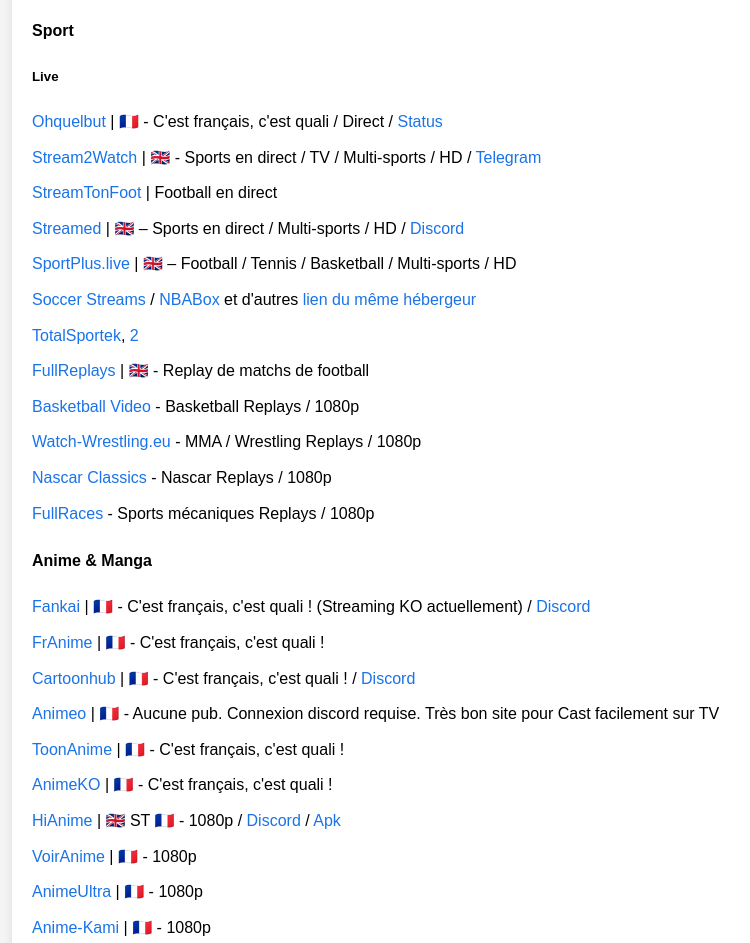
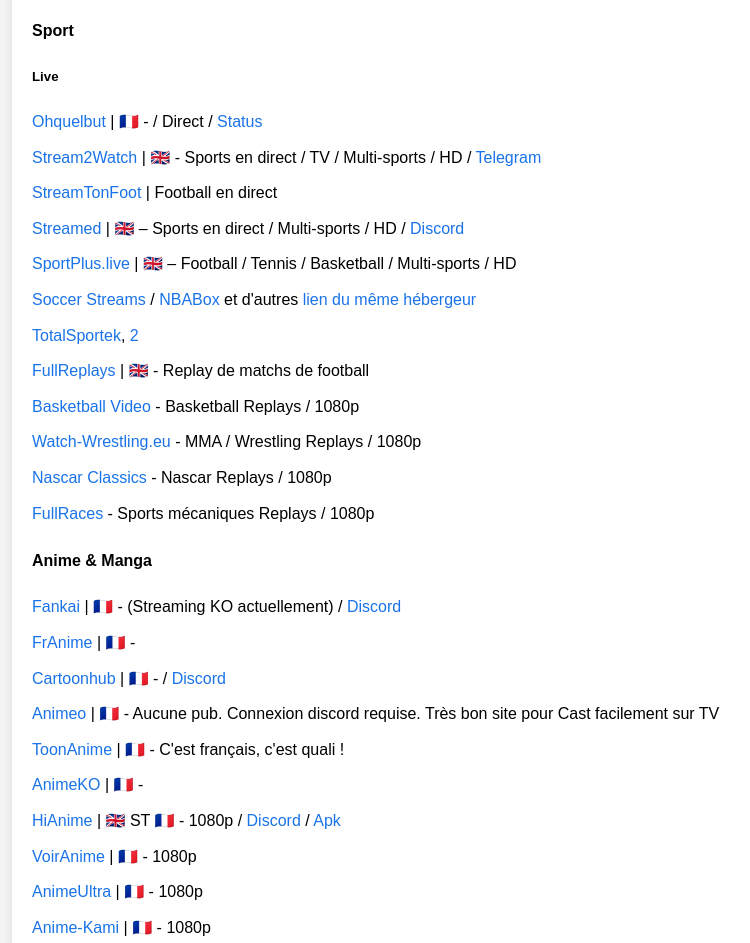
Before and after one commit to acuraek4-droid/wikipirate, a plain HTML site: page index.html in a window 1280 px wide. Shown: the part 673-1616 px from the top of the page, without its empty margins (208-958 px from the left). Drawn offline with Linux system fonts and the light colour scheme.

Commit message:
Update index.html

```diff
--- a/index.html
+++ b/index.html
@@ -3,7 +3,7 @@
 <head>
     <meta charset="UTF-8">
     <meta name="viewport" content="width=device-width, initial-scale=1.0">
-    <title>Piraterie d'AcuraSan V10.2025</title>
+    <title>Pirateries d'AcuraSan V10.2025</title>
     <style>
         body {
             font-family: Arial, sans-serif;
@@ -84,7 +84,7 @@
                 <h4>Sport</h4>
                 <h5>Live</h5>
                 <ul>
-                    <li><a href="https://quelbut.mom/">Ohquelbut</a> | 🇫🇷 - C'est français, c'est quali / Direct / <a href="https://ohquelbut.chatango.com/">Status</a></li>
+                    <li><a href="https://quelbut.mom/">Ohquelbut</a> | 🇫🇷 - / Direct / <a href="https://ohquelbut.chatango.com/">Status</a></li>
                     <li><a href="https://yes.stream2watch.com/">Stream2Watch</a> | 🇬🇧 - Sports en direct / TV / Multi-sports / HD / <a href="https://t.me/istream2watch">Telegram</a></li>
                     <li><a href="https://streamtonfoot.vercel.app/">StreamTonFoot</a> | Football en direct</li>
                     <li><a href="https://streamed.su/">Streamed</a> | 🇬🇧 – Sports en direct / Multi-sports / HD / <a href="https://discord.com/invite/KHC4xTYZgv">Discord</a></li>
@@ -100,12 +100,12 @@
 
                 <h4>Anime & Manga</h4>
                 <ul>
-                    <li><a href="https://fankai.fr/productions">Fankai</a> | 🇫🇷 - C'est français, c'est quali ! (Streaming KO actuellement) / <a href="https://discord.gg/team-fankai-414117314418704414">Discord</a></li>
-                    <li><a href="https://franime.fr/">FrAnime</a> | 🇫🇷 - C'est français, c'est quali !</li>
-                    <li><a href="https://www.cartoonhub.net/">Cartoonhub</a> | 🇫🇷 - C'est français, c'est quali ! / <a href="https://discord.com/invite/M7gRTuXc6d">Discord</a></li>
+                    <li><a href="https://fankai.fr/productions">Fankai</a> | 🇫🇷 - (Streaming KO actuellement) / <a href="https://discord.gg/team-fankai-414117314418704414">Discord</a></li>
+                    <li><a href="https://franime.fr/">FrAnime</a> | 🇫🇷 - </li>
+                    <li><a href="https://www.cartoonhub.net/">Cartoonhub</a> | 🇫🇷 - / <a href="https://discord.com/invite/M7gRTuXc6d">Discord</a></li>
                     <li><a href="https://animeovf.fr/">Animeo</a> | 🇫🇷 - Aucune pub. Connexion discord requise. Très bon site pour Cast facilement sur TV</li>
                     <li><a href="https://www.toonanime.biz/">ToonAnime</a> | 🇫🇷 - C'est français, c'est quali !</li>
-                    <li><a href="https://w2.animeko.ws/">AnimeKO</a> | 🇫🇷 - C'est français, c'est quali !</li>
+                    <li><a href="https://w2.animeko.ws/">AnimeKO</a> | 🇫🇷 - </li>
                     <li><a href="https://hianime.to/">HiAnime</a> | 🇬🇧 ST 🇫🇷 - 1080p / <a href="https://discord.gg/hianime">Discord</a> / <a href="https://hianime.to/app-download">Apk</a></li>
                     <li><a href="https://v5.voiranime.com/">VoirAnime</a> | 🇫🇷 - 1080p</li>
                     <li><a href="https://animesultra.org/">AnimeUltra</a> | 🇫🇷 - 1080p</li>
@@ -154,7 +154,7 @@
                 <h4>Films / Séries</h4>
                 <ul>
                     <li><a href="https://www.zone-telechargement.diy/">Zone-Téléchargement</a> | 🇫🇷 - Le site change régulièrement de nom de domaine, vous pouvez suivre les màj dans leur <a href="https://t.me/ZT_officiel">canal télégram</a></li>
-                    <li><a href="https://www.wawacity.diy/">Wawacity</a> | 🇫🇷 - Le site change régulièrement de nom de domaine, vous pouvez suivre les màj dans leur canal télégram</li>
+                    <li><a href="https://www.wawacity.diy/">Wawacity</a> | 🇫🇷 - Le site change régulièrement de nom de domaine, vous pouvez suivre les màj dans leur dans leur <a href="https://t.me/s/Wawacity_officiel?before=133">canal télégram</a></li>
                     <li><a href="https://darkiworld2025.com/">Darkiworld</a> | 🇫🇷 - Gros catalogue, DDL & Stream</li>
                 </ul>
 
```
